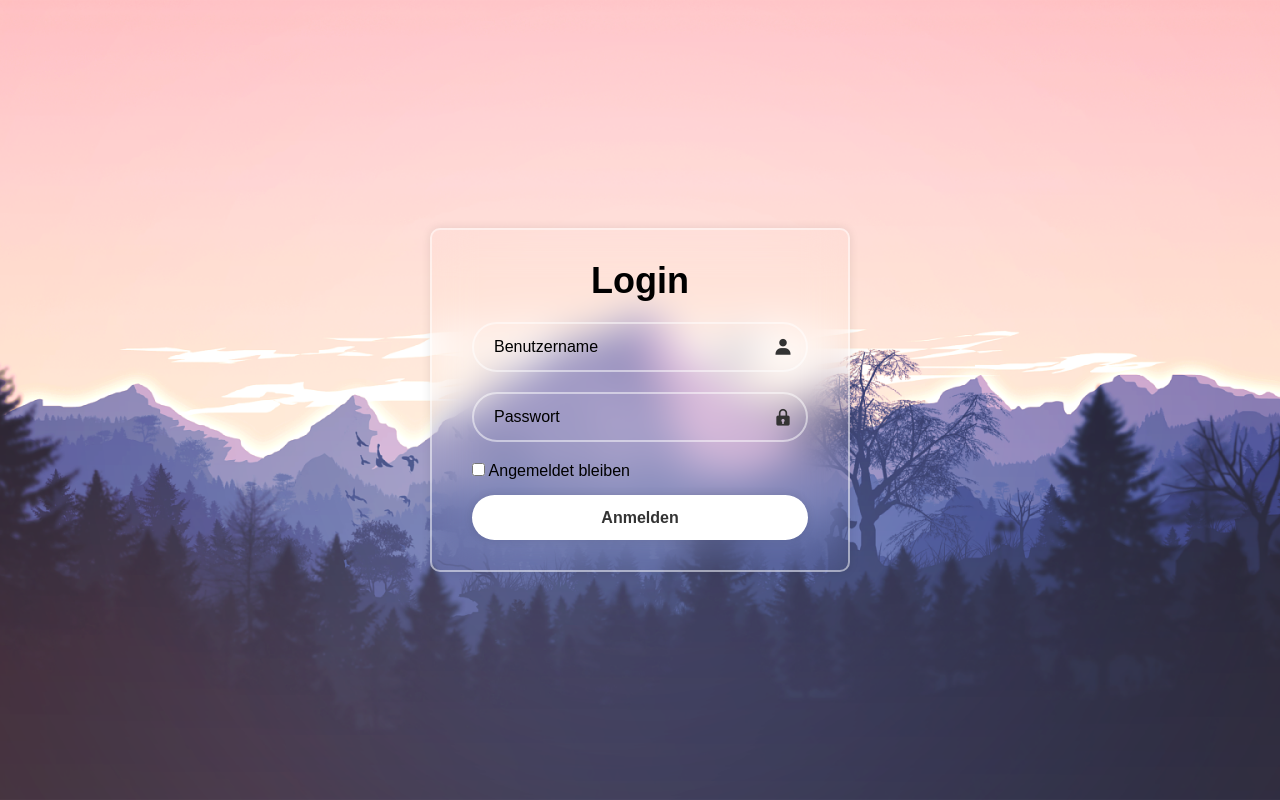
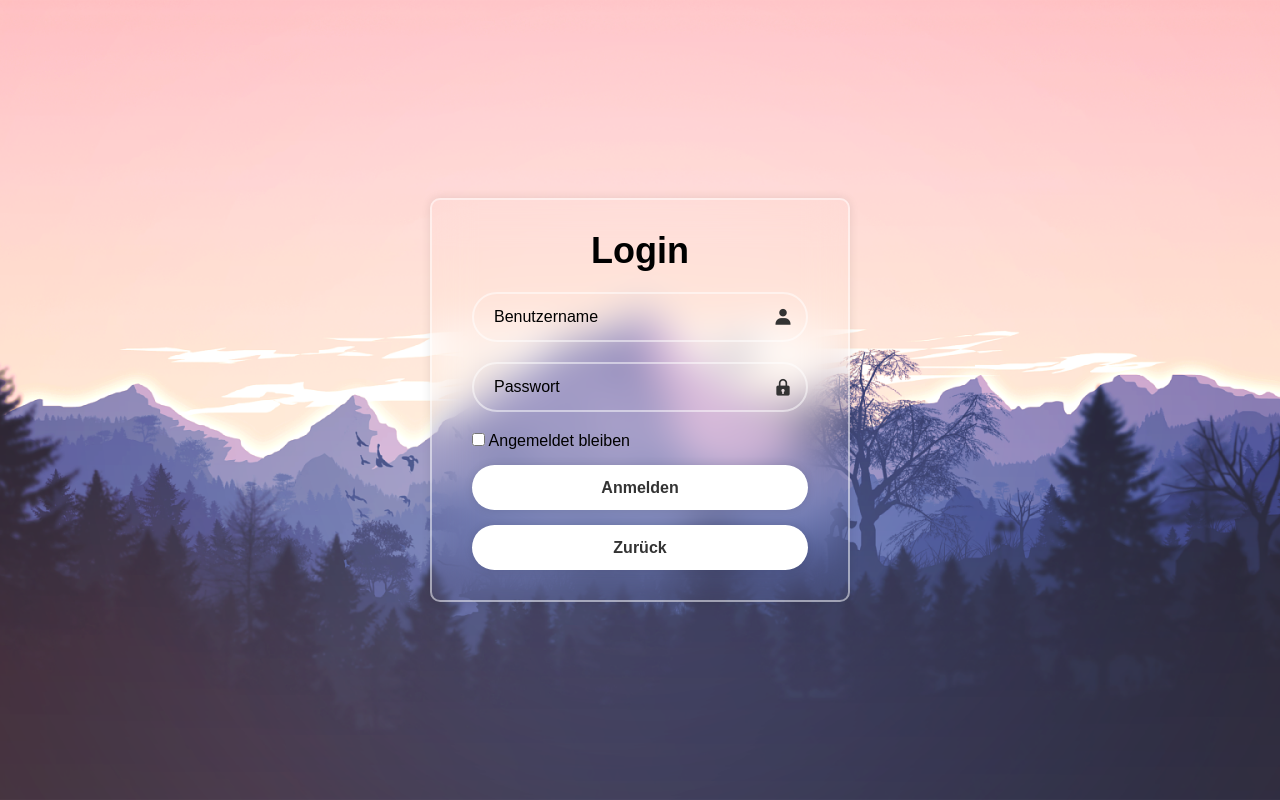
Before and after one commit to Pia-pr/meine-website, a website: page Seiten/index.html in a window 1280 px wide. Drawn offline with nearby package versions, Linux system fonts and the light colour scheme.

Commit message:
kurze Beschreibung, was du geändert hast

```diff
--- a/Seiten/index.html
+++ b/Seiten/index.html
@@ -108,6 +108,11 @@
         .Regestrieren p a:hover {
             text-decoration: underline;
         }
+
+        .betn{
+            text-decoration: none;
+            color: #333;
+        }
     </style>
     <script>
         function togglePasswordVisibility(inputId, icon) {
@@ -140,6 +145,7 @@
                 </label>
             </div>
             <button type="submit" class="btn">Anmelden</button>
+            <a href="Startseite.html" class="betn"><button type="button" class="btn">Zurück</button></a>
              <!--<div class="Regestrieren">
                 <p>Noch keinen Account? <a href="regestriren.html">Registrieren</a></p>
             </div>-->
```
